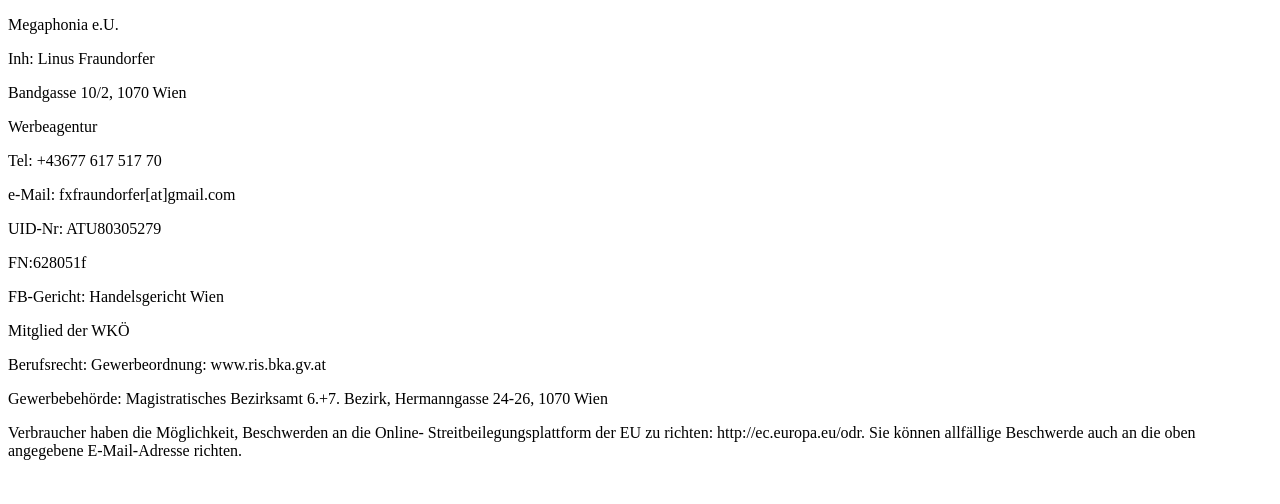
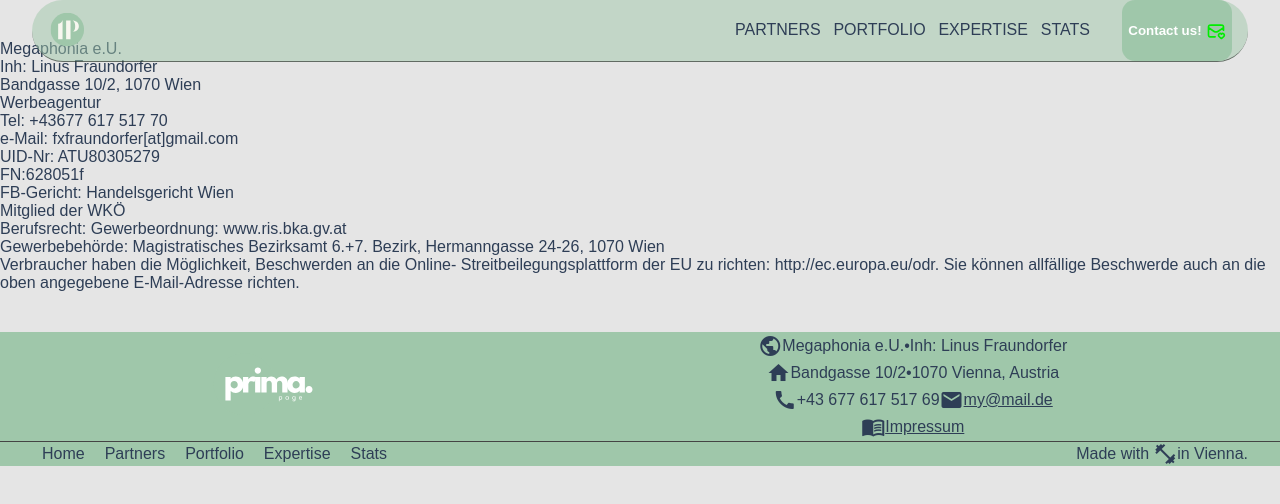
Before and after one commit to lfraundorfer/lfraundorfer.github.io, a plain HTML site: page impressum.html in a window 1280 px wide. Drawn offline with Linux system fonts and the light colour scheme; a web font is replaced by a local one.

Commit message:
Adds the footer and header to all subpages (except portfolio), now bugfixing

```diff
--- /dev/null
+++ b/header-footer.html
@@ -0,0 +1,54 @@
+<!-- header-footer.html -->
+<div id="header-container">
+    <header id="menu">
+      <nav>
+        <div class="menu-text">
+          <menu-logo><a href="#top"><img src="./img/logo.svg"></a></menu-logo>
+          <menu-items>
+            <ul>
+              <li><a href="#partners">PARTNERS</a></li>
+              <li><a href="#portfolio">PORTFOLIO</a></li>
+              <li><a href="#usp">EXPERTISE</a></li>
+              <li><a href="#stats">STATS</a></li>
+            </ul>
+          </menu-items>
+        </div>
+        <div class="contact-button-wrapper">
+          <button class="headercontactbutton">
+            <span class="headercontactbtntxt">Contact us!</span>
+            <div class="headercontactmailicon">
+              <img src="./img/icons/mail-heart-svgrepo-com.svg" class="filter-green" alt="Contact us">
+            </div>
+          </button>
+        </div>
+      </nav>
+    </header>
+  </div>
+
+  <div id="footer-container">
+    <footer class="footer">
+      <div class="footer-top">
+        <div class="footer-logo">
+          <img src="./img/prima-white.svg" alt="LIFT Logo" />
+        </div>
+        <div class="footer-contact">
+          <p><span><span class="material-icons">public</span> <span>Megaphonia e.U.</span></span><span> • </span><span>Inh: Linus Fraundorfer</span></p>
+          <p><span><span class="material-icons">home</span> <span>Bandgasse 10/2</span></span><span> • </span><span>1070 Vienna, Austria</span></p>
+          <p><span><span class="material-icons">call</span> +43 677 617 517 69 </span><span><span class="material-icons">mail</span> <a href="mailto:my@mail.de">my@mail.de</a></span></p>
+          <p><span><span class="material-icons">menu_book</span> <a href="./impressum.html">Impressum</a></span></p>
+        </div>
+      </div>
+      <div class="footer-bottom">
+        <div class="footer-links">
+          <a href="#top">Home</a>
+          <a href="#partners">Partners</a>
+          <a href="#portfolio">Portfolio</a>
+          <a href="#usp">Expertise</a>
+          <a href="#stats">Stats</a>
+        </div>
+        <div class="footer-copyright">
+          <span class="copyright-text">Made with <span class="material-icons">fitness_center</span> in Vienna.</span>
+        </div>
+      </div>
+    </footer>
+  </div>
--- /dev/null
+++ b/header-footer.js
@@ -0,0 +1,18 @@
+document.addEventListener("DOMContentLoaded", function() {
+    fetch("header-footer.html")
+      .then(response => response.text())
+      .then(data => {
+        document.getElementById('header-container').innerHTML = new DOMParser().parseFromString(data, 'text/html').getElementById('menu').outerHTML;
+        document.getElementById('footer-container').innerHTML = new DOMParser().parseFromString(data, 'text/html').querySelector('footer').outerHTML;
+
+        // Add any additional header/footer specific functionality here
+        const navbar = document.getElementById("menu");
+        window.addEventListener("scroll", () => {
+          if (window.scrollY > 0) {
+            navbar.classList.add("sticky");
+          } else {
+            navbar.classList.remove("sticky");
+          }
+        });
+      });
+  });
--- a/impressum.html
+++ b/impressum.html
@@ -4,8 +4,16 @@
   <meta charset="UTF-8" />
   <meta name="viewport" content="width=device-width, initial-scale=1.0" />
   <title>Impressum</title>
+  <link href="new.css" rel="stylesheet" />
+  <link href="https://fonts.googleapis.com/icon?family=Material+Icons" rel="stylesheet" />
+  <link rel="preconnect" href="https://rsms.me/">
+  <link rel="stylesheet" href="https://rsms.me/inter/inter.css">
+  <script src="header-footer.js" defer></script>
 </head>
 <body>
+  <div id="header-container"></div>
+
+  <main>
     <p>Megaphonia e.U.</p>
     <p>Inh: Linus Fraundorfer</p>
     <p>Bandgasse 10/2, 1070 Wien</p>
@@ -27,5 +35,8 @@
       können allfällige Beschwerde auch an die oben angegebene E-Mail-Adresse
       richten.
     </p>
+  </main>
+
+  <div id="footer-container"></div>
 </body>
 </html>
--- a/new.css
+++ b/new.css
@@ -41,6 +41,14 @@ body {
   background-color: var(--main-bg-color);
   color: var(--main-font-color);
   gap: 5vh;
+}
+
+#header-container {
+  width: 100%;
+  height: auto;
+  display: flex;
+  justify-content: center;
+
 }
 
 header#menu {
@@ -95,6 +103,8 @@ nav ul {
   display: flex;
   gap: 0.8rem;
   align-items: center;
+  flex-wrap:wrap;
+  justify-content: space-around;
 }
 
 nav ul li {
@@ -582,6 +592,10 @@ nav a:hover, nav a.active, nav a:active {
   width: auto;
 }
 
+#footer-container {
+  width:100%;
+}
+
 .footer {
   background-color: var(--secondary-bg-color);
   color: var(--main-font-color);
```
Also changed, not shown: index.html (+3 -48 lines). Lines whose indentation alone changed are shown as unchanged.
